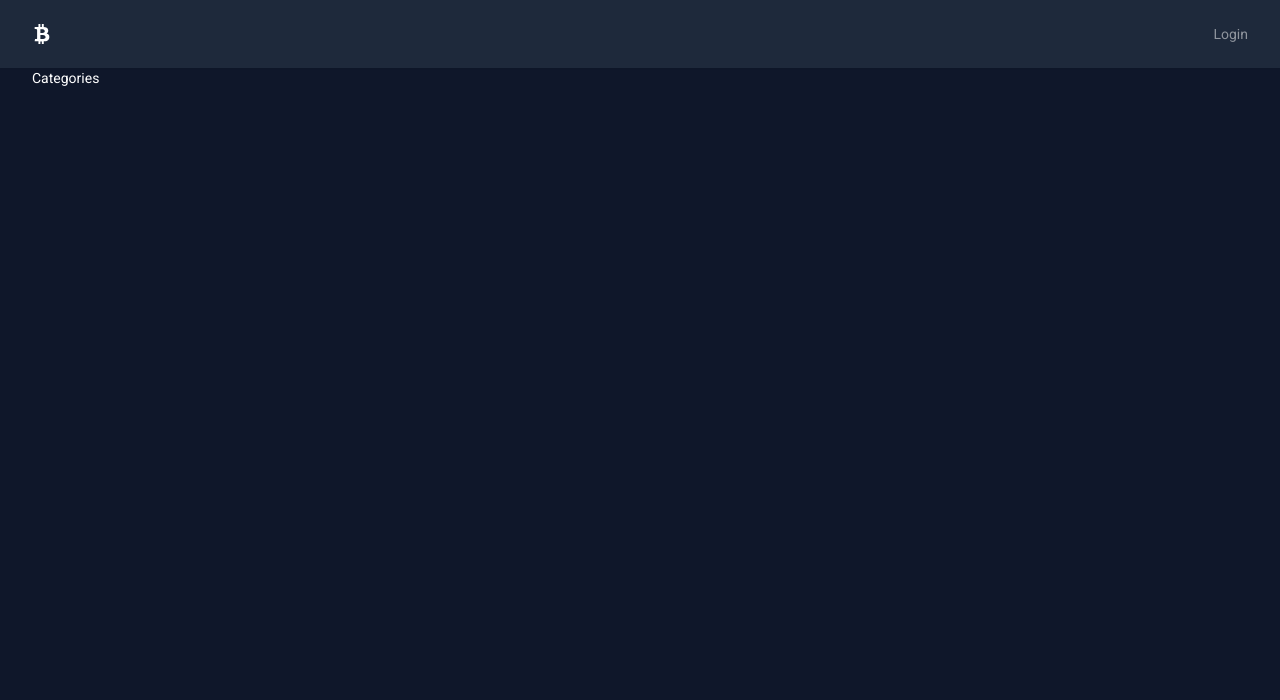
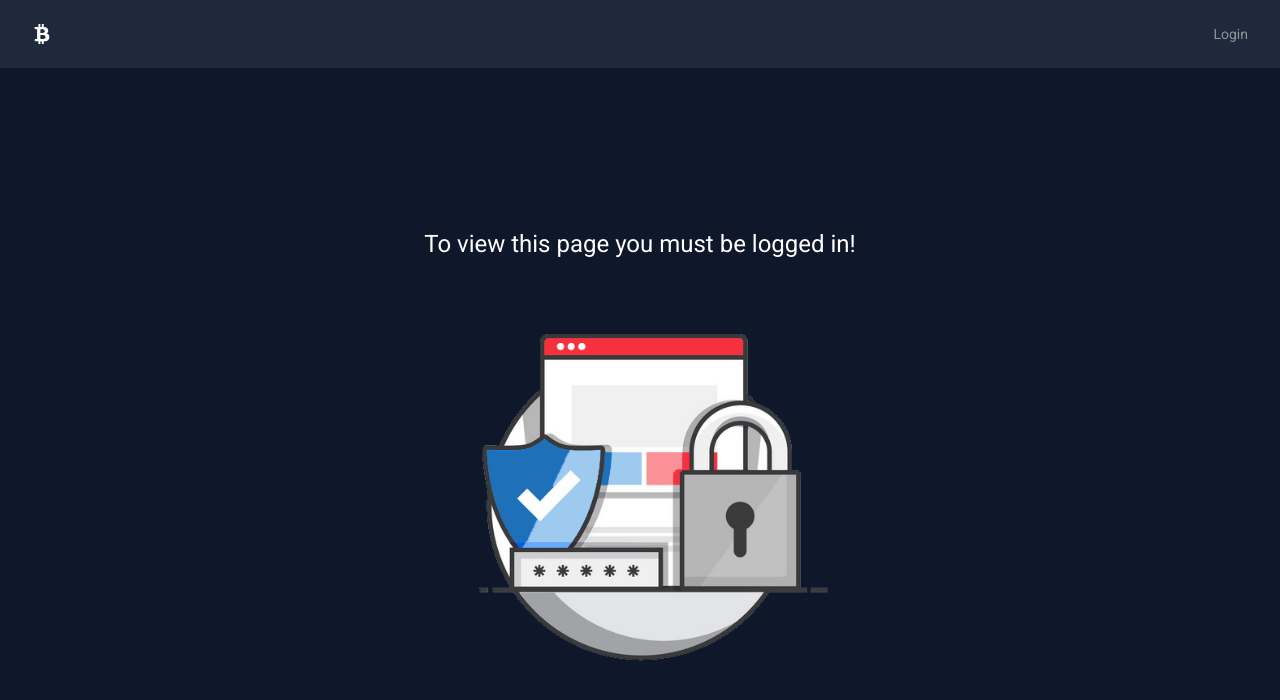
Before and after one commit to zim89/home-accounting-client, a React (Vite) app: page /categories in a window 1280 px wide. Shown: the top 700 px of the page. Built offline with nearby package versions, Linux system fonts and the light colour scheme.

Commit message:
add Private Routes

```diff
--- /dev/null
+++ b/src/components/ProtectedRoute.tsx
@@ -0,0 +1,24 @@
+import { FC } from 'react';
+import { useAuth } from '../hooks/useAuth';
+import img from '../assets/page_protected.png';
+
+interface Props {
+  children: JSX.Element;
+}
+
+const ProtectedRoute: FC<Props> = ({ children }) => {
+  const isAuth = useAuth();
+  return (
+    <div>
+      {isAuth ? (
+        children
+      ) : (
+        <div className=" mt-40 flex flex-col items-center justify-center gap-10">
+          <h1 className="text-2xl">To view this page you must be logged in!</h1>
+          <img src={img} alt="Protected pahe image" className="w-1/3" />
+        </div>
+      )}
+    </div>
+  );
+};
+export default ProtectedRoute;
--- a/src/router/router.tsx
+++ b/src/router/router.tsx
@@ -5,6 +5,7 @@
 import Categories from '../pages/Categories';
 import Transactions from '../pages/Transactions';
 import Auth from '../pages/Auth';
+import ProtectedRoute from '../components/ProtectedRoute';
 
 export const router = createBrowserRouter([
   {
@@ -18,11 +19,19 @@
       },
       {
         path: 'categories',
-        element: <Categories />,
+        element: (
+          <ProtectedRoute>
+            <Categories />
+          </ProtectedRoute>
+        ),
       },
       {
         path: 'transactions',
-        element: <Transactions />,
+        element: (
+          <ProtectedRoute>
+            <Transactions />
+          </ProtectedRoute>
+        ),
       },
       {
         path: 'auth',
```
